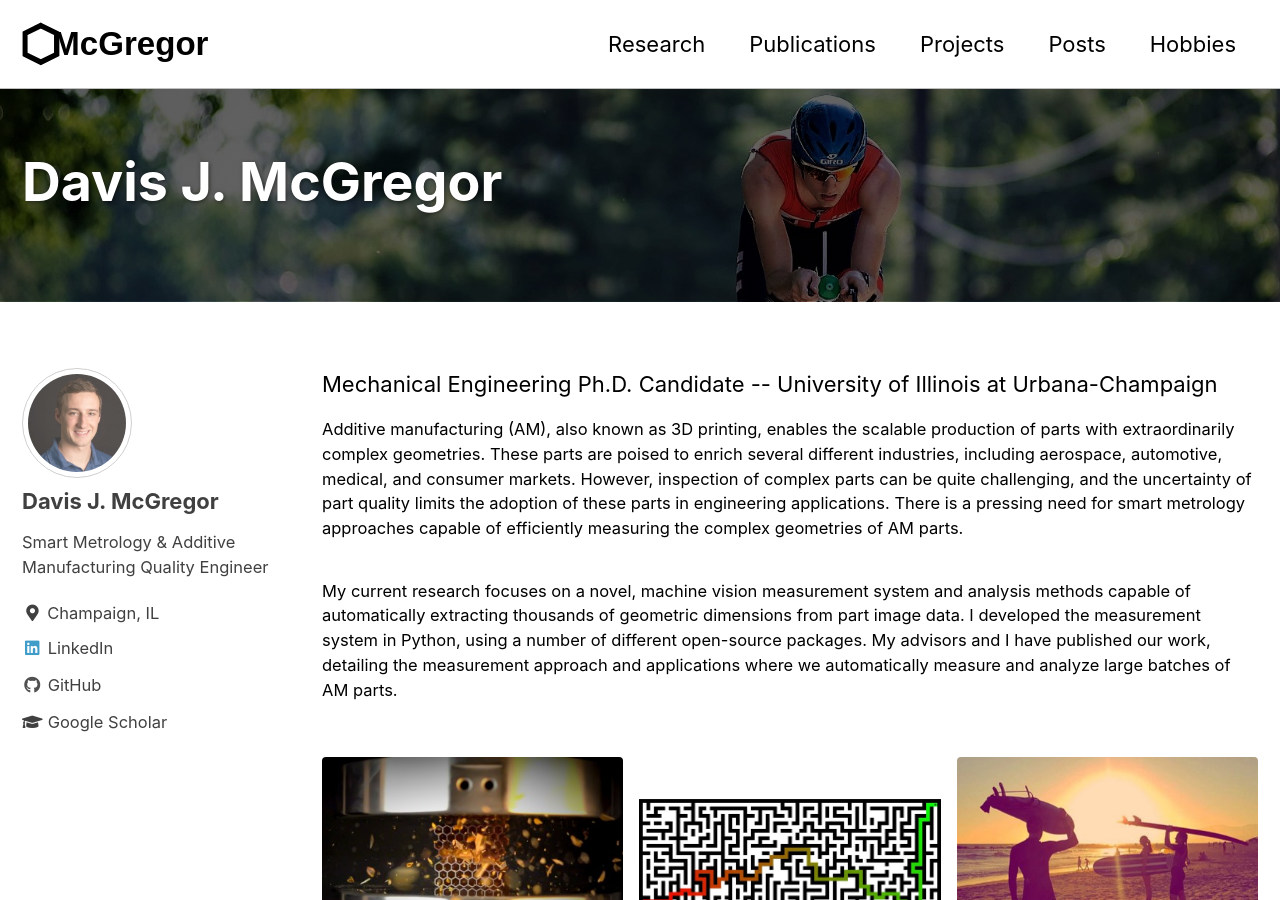
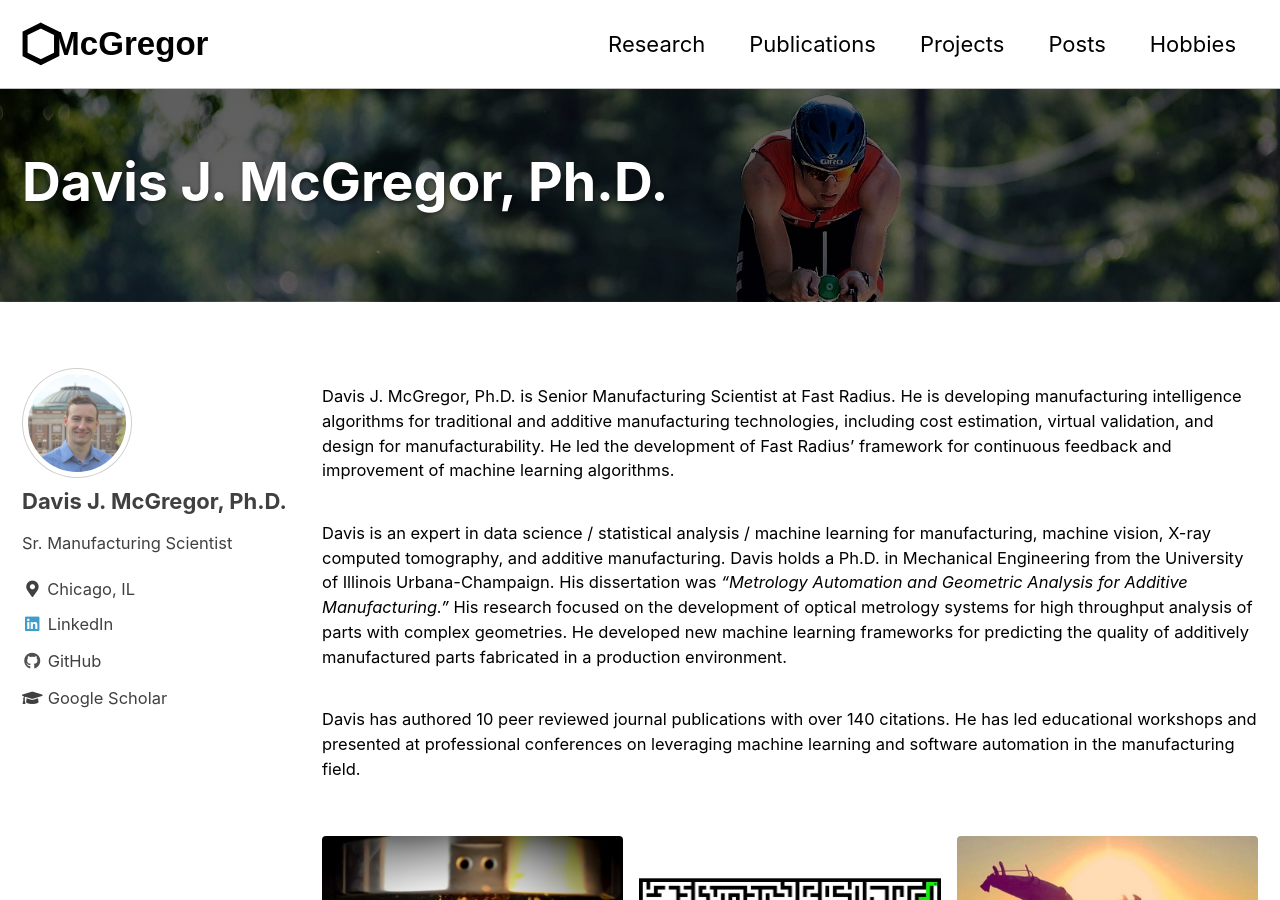
Before and after one commit to djmcgregor/djmcgregor.github.io, a Jekyll site: the page built from index.html, in a window 1280 px wide and 900 px high. Built offline with Jekyll 4.4.1, drawn with Linux system fonts in a browser that asks for light colours; cached includes are drawn as plain includes; the list of posts is cut into pages by our own code; some of the changed text lies outside the part shown.

Commit message:
update profile

```diff
--- a/_config.yml
+++ b/_config.yml
@@ -17,11 +17,11 @@ minimal_mistakes_skin_dark : "dark" # optional dark skin theme (see options abov
 
 # Site Settings
 locale                   : "en-US"
-title                    : "Davis J. McGregor"
+title                    : "Davis J. McGregor, Ph.D."
 title_separator          : "-"
 subtitle                 : # site tagline that appears below site title in masthead
-name                     : &name "Davis J. McGregor"
-description              : &description "Personal website for Davis J. McGregor. PhD candidate graduate student working on smart metrology and additive manufacturing quality research."
+name                     : &name "Davis J. McGregor, Ph.D."
+description              : &description "Personal website for Davis J. McGregor, Ph.D. - Sr. Manufacturing Scientist at Fast Radius developing manufacturing intelligence algorithms for traditional and additive manufacturing technologies."
 url                      : "https://djmcgregor.github.io"
 baseurl                  : # the subpath of your site, e.g. "/blog"
 repository               : djmcgregor/djmcgregor.github.io
@@ -99,8 +99,8 @@ analytics:
 author:
   name      : *name #points to &anchor above
   avatar    : "/assets/images/profile_img.jpg"
-  bio       : "Smart Metrology & Additive Manufacturing Quality Engineer"
-  location  : "Champaign, IL"
+  bio       : "Sr. Manufacturing Scientist"
+  location  : "Chicago, IL"
   # email     :
   # linkedin  : "https://www.linkedin.com/in/djmcgregor"
   # github    : "https://github.com/djmcgregor"
--- a/index.html
+++ b/index.html
@@ -35,20 +35,23 @@ preview_images:
     btn_class: "btn--primary"
     # btn_label: "Learn More"
 intro:
-  - excerpt: 'Additive manufacturing (AM), also known as 3D printing, enables the scalable production of parts with extraordinarily
-  complex geometries. These parts are poised to enrich several different industries, including aerospace, automotive, medical, and
-  consumer markets. However, inspection of complex parts can be quite challenging, and the uncertainty of part quality limits the
-  adoption of these parts in engineering applications. There is a pressing need for smart metrology approaches capable of efficiently
-  measuring the complex geometries of AM parts.'
+  - excerpt: "Davis J. McGregor, Ph.D. is Senior Manufacturing Scientist at Fast Radius. He is developing manufacturing intelligence algorithms
+  for traditional and additive manufacturing technologies, including cost estimation, virtual validation, and design for manufacturability.
+  He led the development of Fast Radius' framework for continuous feedback and improvement of machine learning algorithms."
 work:
-  - excerpt: 'My current research focuses on a novel, machine vision measurement system and analysis methods capable of automatically
-  extracting thousands of geometric dimensions from part image data. I developed the measurement system in Python, using a number of
-  different open-source packages. My advisors and I have published our work, detailing the measurement approach and applications where
-  we automatically measure and analyze large batches of AM parts.'
+  - excerpt: 'Davis is an expert in data science / statistical analysis / machine learning for manufacturing, machine vision, X-ray computed
+  tomography, and additive manufacturing. Davis holds a Ph.D. in Mechanical Engineering from the University of Illinois Urbana-Champaign. His
+  dissertation was *"Metrology Automation and Geometric Analysis for Additive Manufacturing."* His research focused on the development of optical
+  metrology systems for high throughput analysis of parts with complex geometries. He developed new machine learning frameworks for predicting
+  the quality of additively manufactured parts fabricated in a production environment.'
+achievements:
+  - excerpt : 'Davis has authored 10 peer reviewed journal publications with over 140 citations. He has led educational workshops and presented
+  at professional conferences on leveraging machine learning and software automation in the manufacturing field.'
 ---
-Mechanical Engineering Ph.D. Candidate  --  University of Illinois at Urbana-Champaign
+<!-- Mechanical Engineering Ph.D. Candidate  --  University of Illinois at Urbana-Champaign -->
 
 {% include feature_row id="intro" type="justify"%}
 {% include feature_row id="work" type="justify"%}
+{% include feature_row id="achievements" type="justify"%}
 <br>
 {% include feature_row id="preview_images" %}
```
Also changed, not shown: assets/images/profile_img.jpg, assets/images/profile_img_old.jpg (added).
